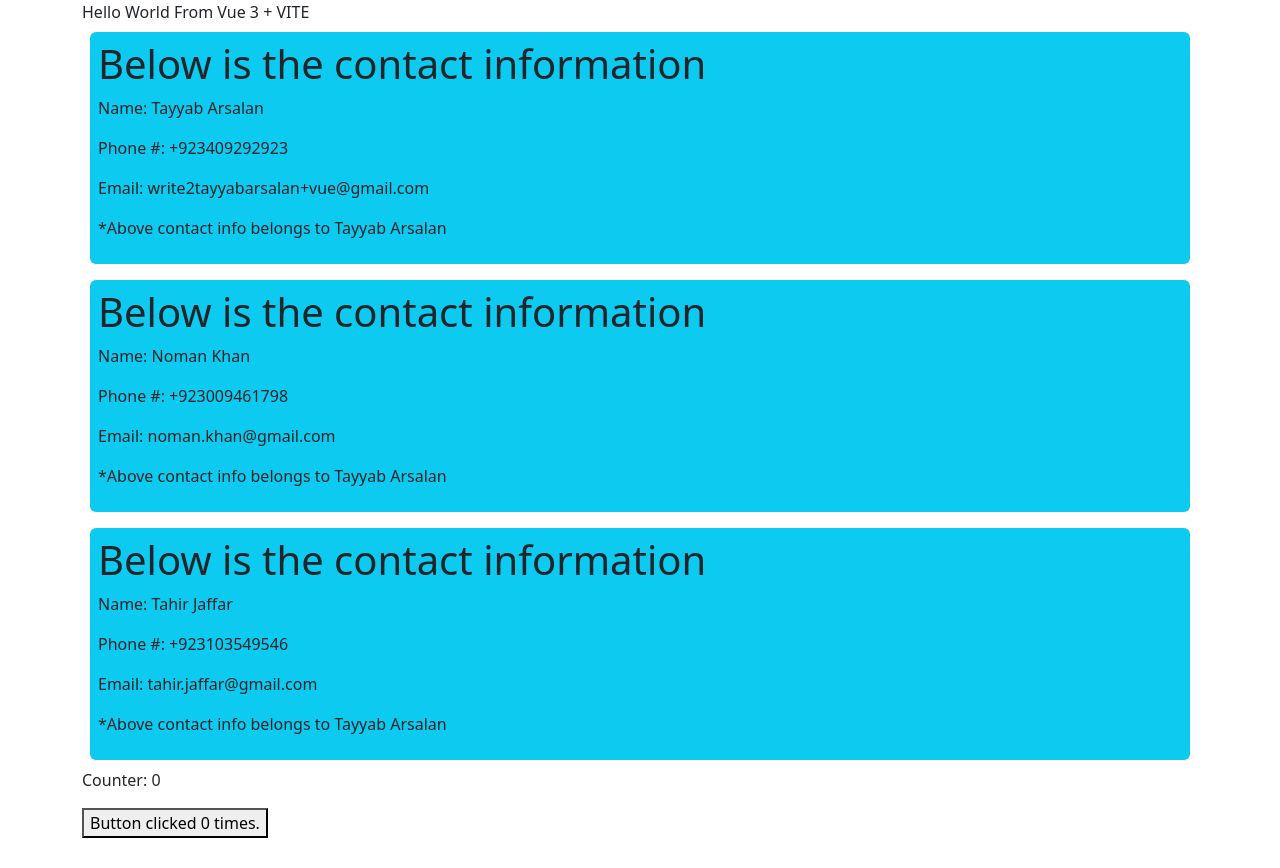
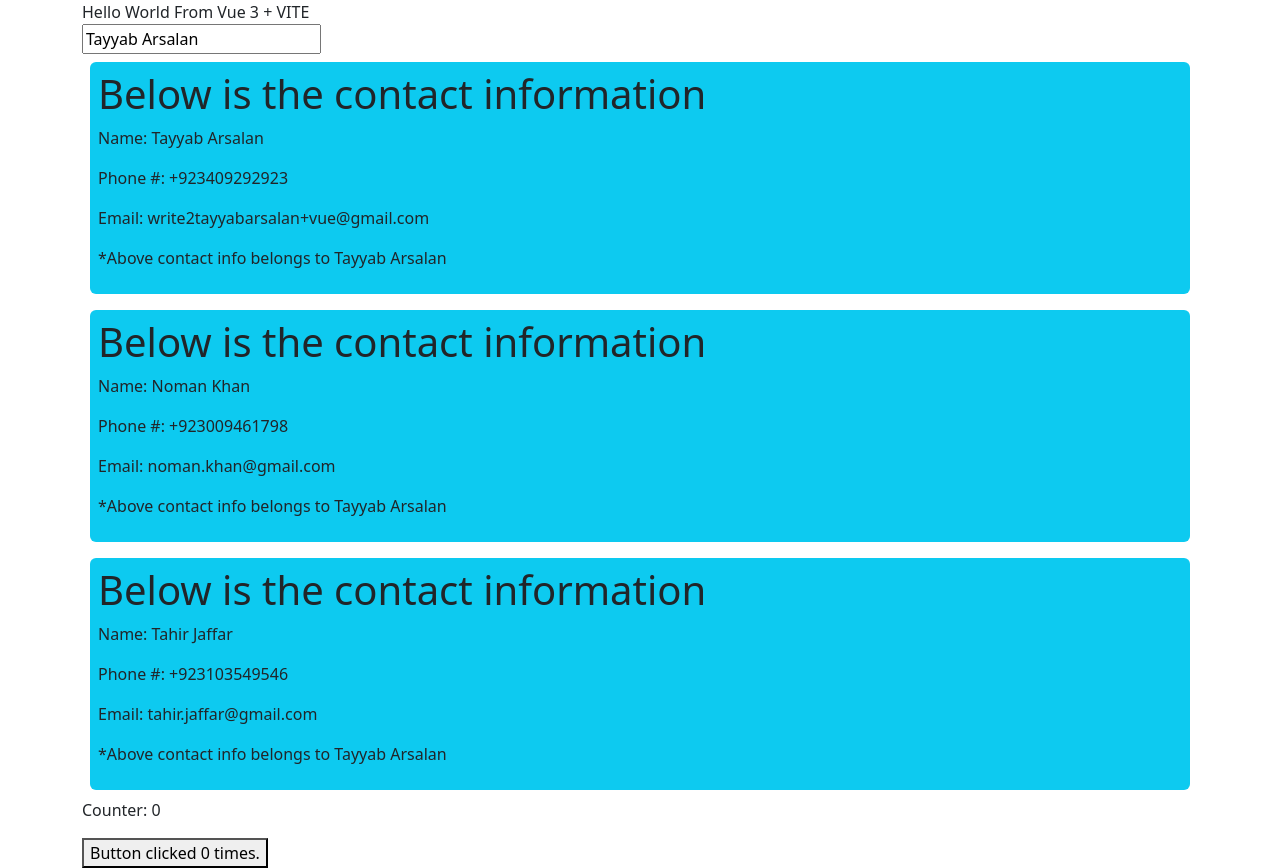
Before and after one commit to TAYYAB-BUKC/Vue3-Fundamentals, a Vue app in the folder Components/vue-components-demo/: page / in a window 1280 px wide. Before the commit the page ends 838 px from the top, so only its background shows below. Built offline with nearby package versions, Linux system fonts and the light colour scheme.

Commit message:
Dynamic props implemented between the parent (App) and the child (ContactUs) component.

```diff
--- a/Components/vue-components-demo/src/components/App.vue
+++ b/Components/vue-components-demo/src/components/App.vue
@@ -5,6 +5,9 @@
     <div class="container">
         <div>
             {{message}}
+        </div>
+        <div>
+            <input type="text" v-model="ownerName" />
         </div>
         <div class="row">
             <div class="col-12" v-for="contact in contactList" :key="contact.id">
@@ -17,32 +20,32 @@
 </template>
 
 <script setup>
-    import { reactive } from 'vue';
+    import { ref, reactive } from 'vue';
     import ContactUs from './ContactUs.vue';
     import ButtonCounter from './ButtonCounter.vue';
 
     const message = 'Hello World From Vue 3 + VITE';
-    const ownerName = 'Tayyab Arsalan';
+    const ownerName = ref('Tayyab Arsalan');
 
     const contactList = reactive([
         {
             id: 1,
             name: 'Tayyab Arsalan',
-            phone: '3409292923',
+            phone: 3409292923,
             email: 'write2tayyabarsalan+vue@gmail.com',
             owner: ownerName
         },
         {
             id: 2,
             name: 'Noman Khan',
-            phone: '3009461798',
+            phone: 3009461798,
             email: 'noman.khan@gmail.com',
             owner: ownerName
         },
         {
             id: 3,
             name: 'Tahir Jaffar',
-            phone: '3103549546',
+            phone: 3103549546,
             email: 'tahir.jaffar@gmail.com',
             owner: ownerName
         }
```
